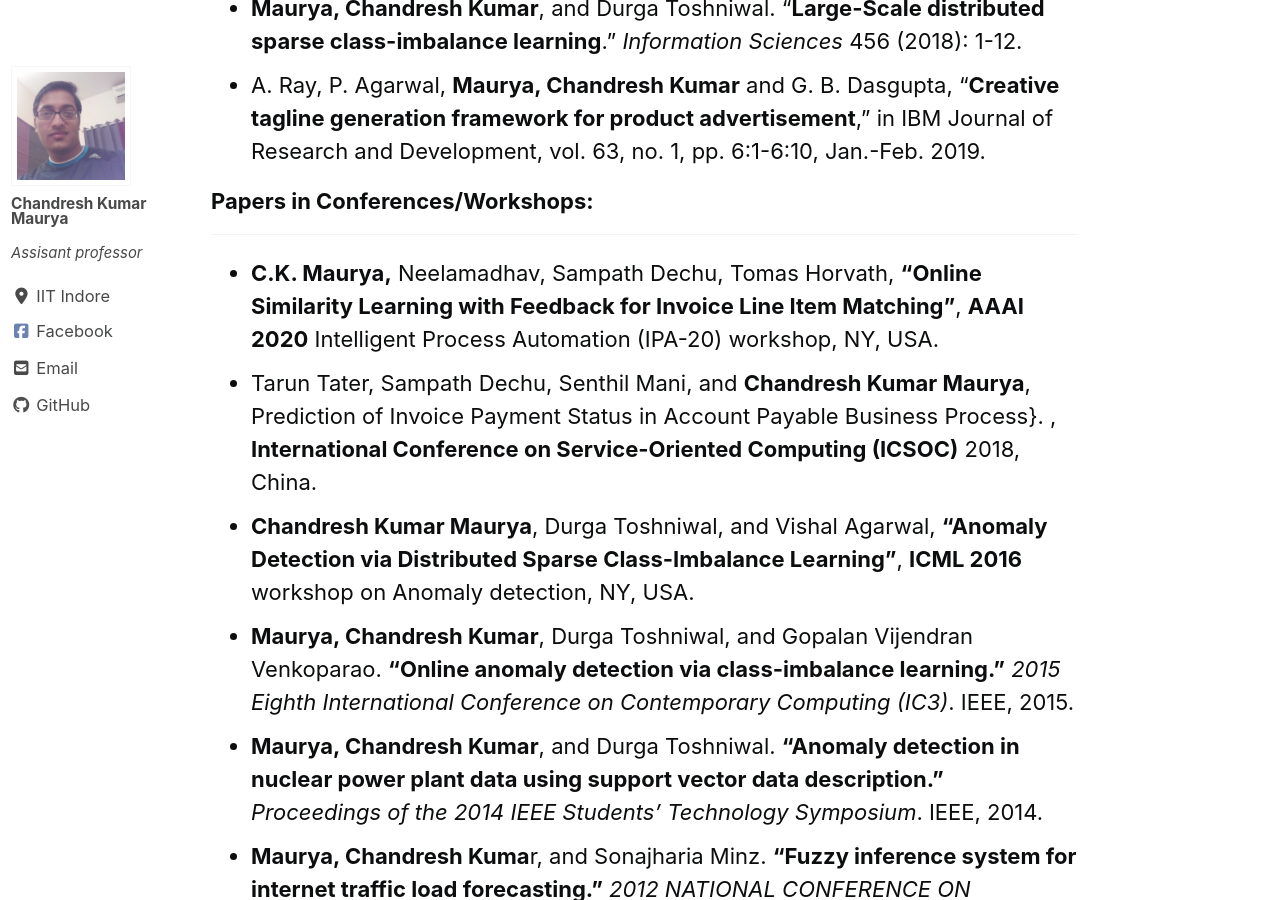
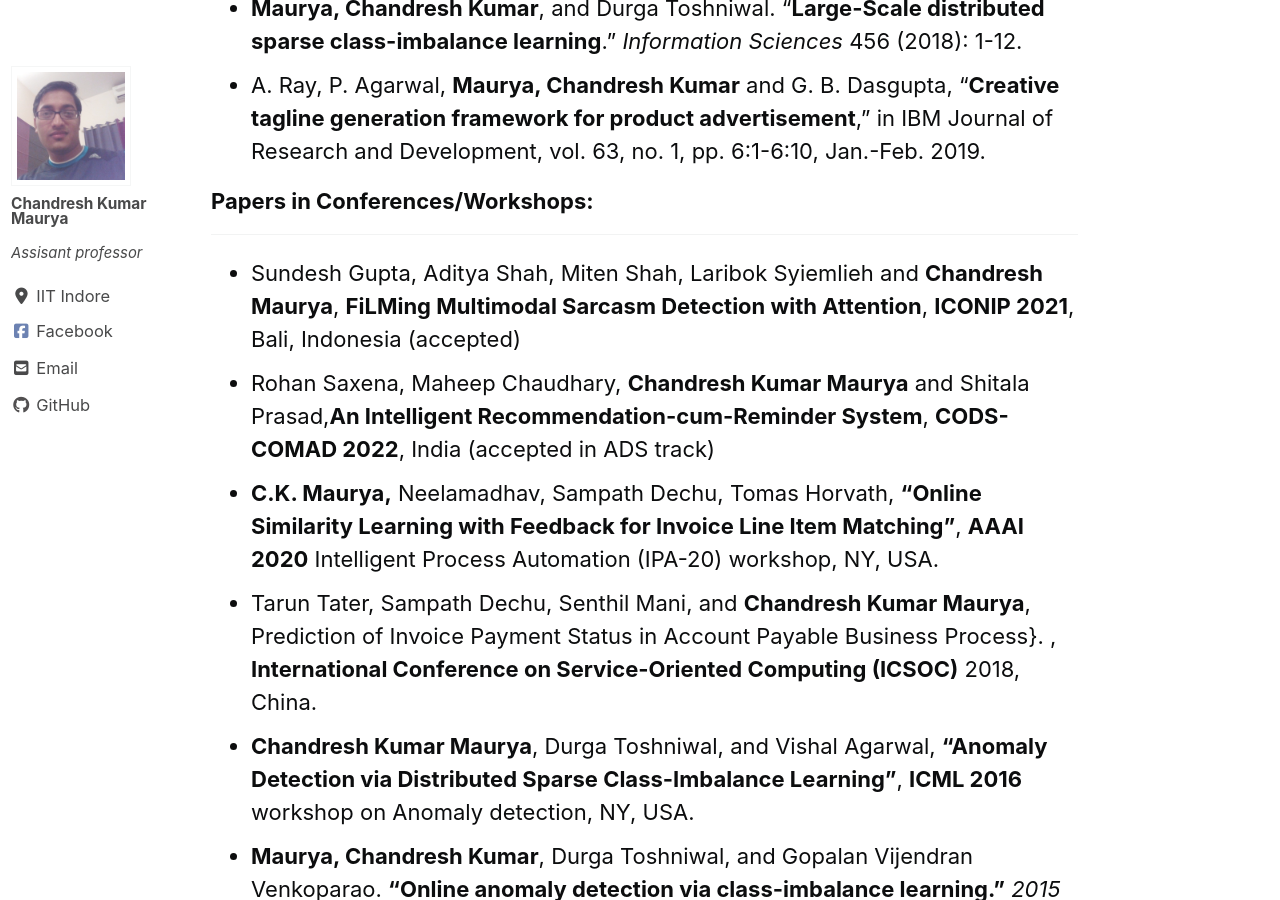
Before and after one commit to chandreshiit/oldsite, a Jekyll site: the page built from _pages/research.md, in a window 1280 px wide and 900 px high, scrolled down 1515 px. Built offline with Jekyll 4.4.1, drawn with Linux system fonts in a browser that asks for light colours; cached includes are drawn as plain includes; nearby versions of some CDN libraries.

Commit message:
updated services

```diff
--- a/_pages/research.md
+++ b/_pages/research.md
@@ -45,6 +45,8 @@ author_profile: true
 
 <hr style="background-color: #0000ff;">
 
+- Sundesh Gupta, Aditya Shah, Miten Shah, Laribok Syiemlieh and **Chandresh Maurya**, **FiLMing Multimodal Sarcasm Detection with Attention**,   **ICONIP 2021**, Bali, Indonesia (accepted)
+- Rohan Saxena, Maheep Chaudhary, **Chandresh Kumar Maurya** and Shitala Prasad,**An Intelligent Recommendation-cum-Reminder System**, **CODS-COMAD 2022**, India (accepted in ADS track)
 - **C.K. Maurya,** Neelamadhav, Sampath Dechu, Tomas Horvath, **"Online Similarity Learning with Feedback for Invoice Line Item Matching"**, **AAAI 2020** Intelligent Process Automation (IPA-20) workshop, NY, USA.
 - Tarun Tater, Sampath Dechu, Senthil Mani, and **Chandresh Kumar Maurya**, Prediction of Invoice Payment Status in Account Payable Business Process}. , **International Conference on Service-Oriented Computing (ICSOC)** 2018, China.
 - **Chandresh Kumar Maurya**, Durga Toshniwal, and  Vishal Agarwal, **"Anomaly Detection via Distributed Sparse Class-Imbalance Learning"**, **ICML 2016** workshop on Anomaly detection, NY, USA.
```
